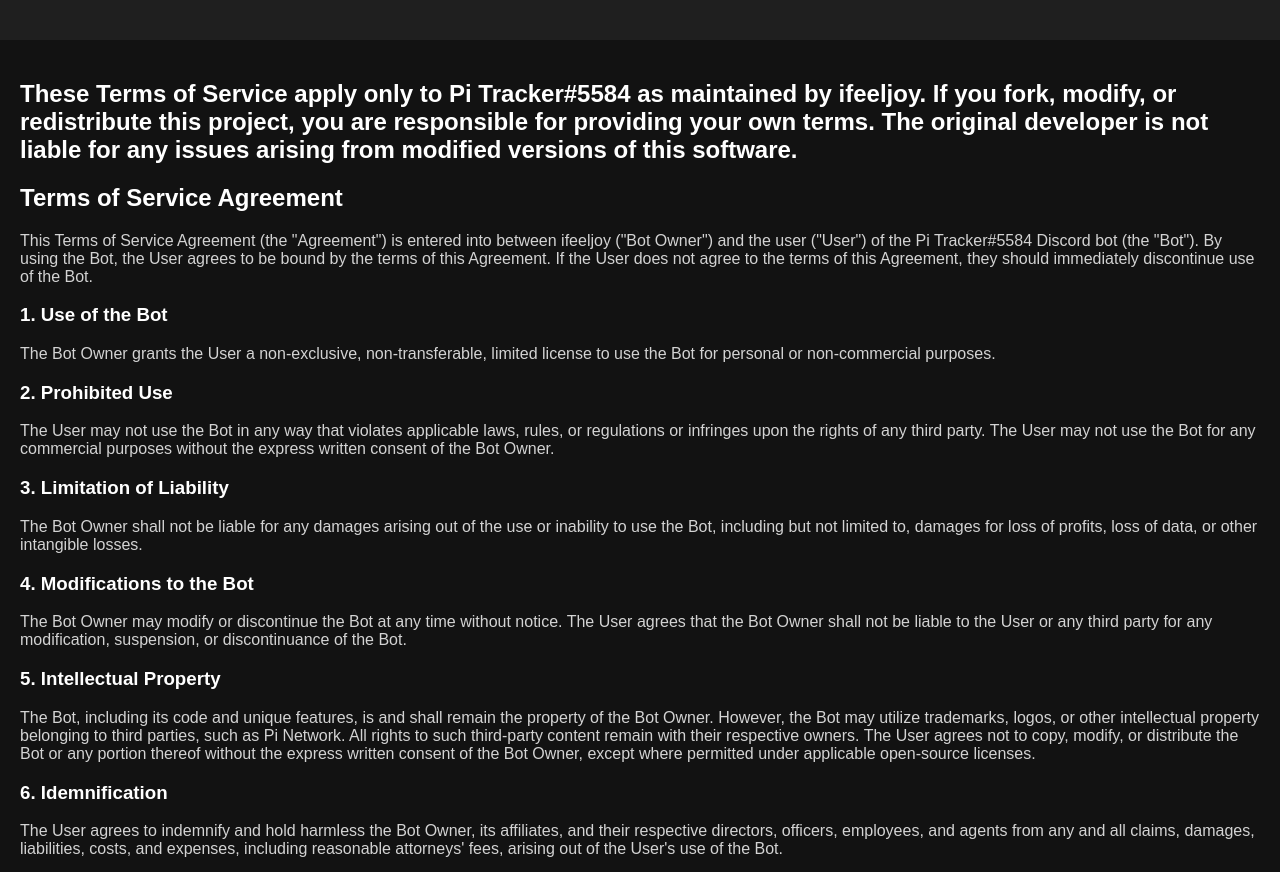
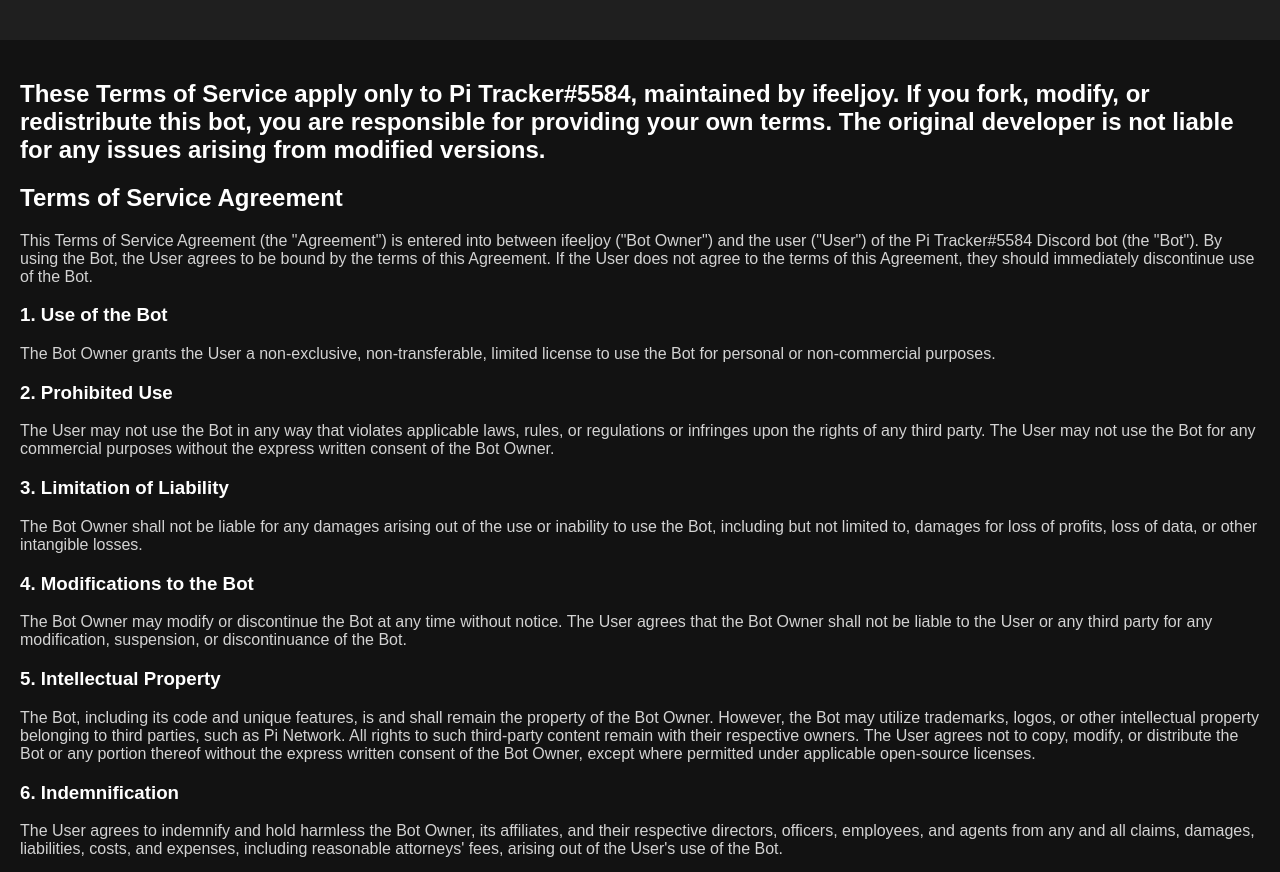
Before and after one commit to Pi-Tracker/pi-tracker.github.io, a plain HTML site: page terms.html in a window 1280 px wide. Shown: the part 80-952 px from the top of the page. Drawn offline with Linux system fonts and the light colour scheme.

Commit message:
Update terms.html

```diff
--- a/terms.html
+++ b/terms.html
@@ -75,11 +75,11 @@
 </head>
 <body>
     <header>
-        <h1><strong>Terms of Service</strong>
+        <h1><strong>Terms of Service</strong></h1>
     </header>
 
     <section>
-        <h2>These Terms of Service apply only to Pi Tracker#5584 as maintained by ifeeljoy. If you fork, modify, or redistribute this project, you are responsible for providing your own terms. The original developer is not liable for any issues arising from modified versions of this software.</h2>
+        <h2>These Terms of Service apply only to Pi Tracker#5584, maintained by ifeeljoy. If you fork, modify, or redistribute this bot, you are responsible for providing your own terms. The original developer is not liable for any issues arising from modified versions.</h2>
 
         <h2><strong>Terms of Service Agreement</strong></h2>
         <p>This Terms of Service Agreement (the "Agreement") is entered into between ifeeljoy ("Bot Owner") and the user ("User") of the Pi Tracker#5584 Discord bot (the "Bot").
@@ -100,7 +100,7 @@ By using the Bot, the User agrees to be bound by the terms of this Agreement. If
         <h3>5. Intellectual Property</h3>
         <p>The Bot, including its code and unique features, is and shall remain the property of the Bot Owner. However, the Bot may utilize trademarks, logos, or other intellectual property belonging to third parties, such as Pi Network. All rights to such third-party content remain with their respective owners. The User agrees not to copy, modify, or distribute the Bot or any portion thereof without the express written consent of the Bot Owner, except where permitted under applicable open-source licenses.</p>
 
-        <h3>6. Idemnification </h3>
+        <h3>6. Indemnification</h3>
         <p>The User agrees to indemnify and hold harmless the Bot Owner, its affiliates, and their respective directors, officers, employees, and agents from any and all claims, damages, liabilities, costs, and expenses, including reasonable attorneys' fees, arising out of the User's use of the Bot.</p>
 
         <h3>7. Termination</h3>
```
